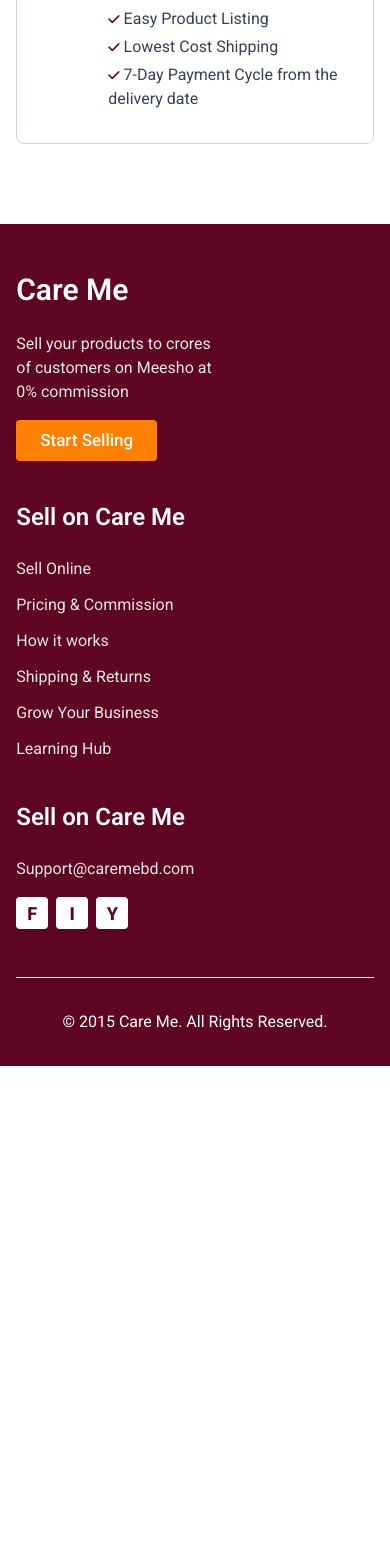
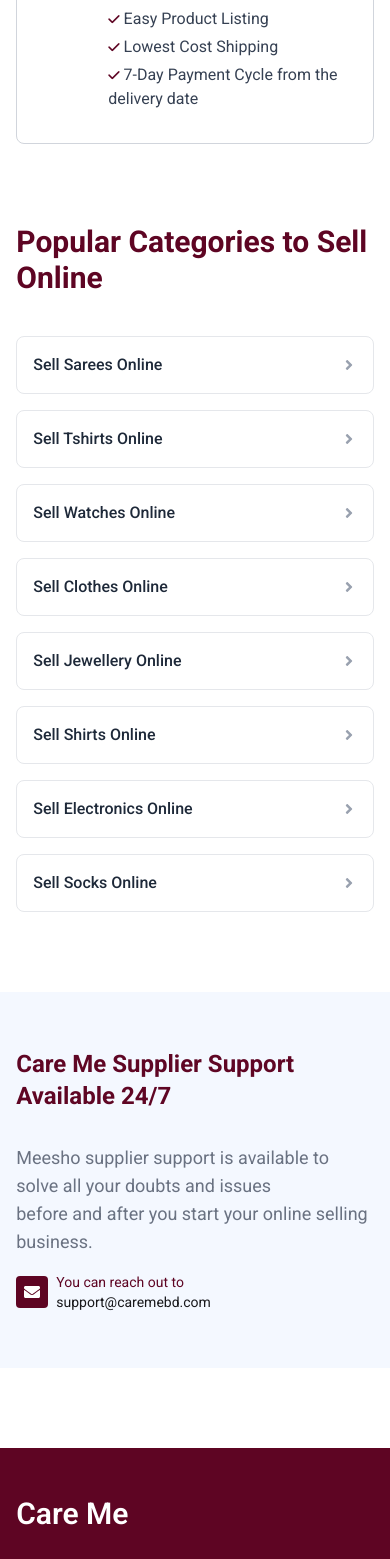
Before and after one commit to jahidhasan6676/fortune-tech-frontend-task, a React (Vite) app: page / in a window 390 px wide. Shown: the part 2488-4047 px from the top of the page. Before the commit the page ends 3554 px from the top, so only its background shows below. Built offline with nearby package versions, Linux system fonts and the light colour scheme.

Commit message:
Added popular categories and support section responsive design

```diff
--- /dev/null
+++ b/src/components/home/PopularCategoriesSection.jsx
@@ -0,0 +1,38 @@
+import React from 'react';
+import { FaAngleRight } from 'react-icons/fa';
+
+const PopularCategoriesSection = () => {
+  const categories = [
+    { name: 'Sell Sarees Online' },
+    { name: 'Sell Tshirts Online' },
+    { name: 'Sell Watches Online' },
+    { name: 'Sell Clothes Online' },
+    { name: 'Sell Jewellery Online' },
+    { name: 'Sell Shirts Online' },
+    { name: 'Sell Electronics Online' },
+    { name: 'Sell Socks Online' }
+  ];
+
+  return (
+    <div className="w-11/12 mx-auto pb-20">
+        <h1 className="text-3xl font-bold text-[#5e0523] mb-10">
+          Popular Categories to Sell Online
+        </h1>
+
+        <div className="grid grid-cols-1 sm:grid-cols-2 md:grid-cols-3 lg:grid-cols-4 gap-4">
+          {categories.map((category, index) => (
+            <div
+              key={index}
+              className="border border-gray-200 rounded-lg p-4">
+              <div className="flex items-center justify-between">
+                <span className="text-gray-800 font-medium">{category.name}</span>
+                <FaAngleRight className="text-gray-400" />
+              </div>
+            </div>
+          ))}
+        </div>
+    </div>
+  );
+};
+
+export default PopularCategoriesSection;
--- /dev/null
+++ b/src/components/home/SupportSection.jsx
@@ -0,0 +1,40 @@
+import React from 'react';
+import { FaHeadset, FaEnvelope } from 'react-icons/fa';
+
+const SupportSection = () => {
+    return (
+        <div className=" bg-[#f4f8ff] mb-20">
+            <div className="w-11/12 mx-auto py-14 md:flex gap-10">
+                <div className="flex-1 flex items-center mb-8 ">
+                    <h1 className="text-2xl md:text-3xl font-bold text-[#5f0624]">
+                        Care Me Supplier Support <br /> Available 24/7
+                    </h1>
+
+                </div>
+
+                <div className='flex-1'>
+                    <p className="text-lg text-gray-500 ">
+                        Meesho supplier support is available to solve all your doubts and issues <br /> before and after you start your online selling business.
+                    </p>
+
+
+                    <div className='flex items-center gap-2 mt-4'>
+                        <div>
+                            <p className='bg-[#5e0523] p-2 rounded-sm'><FaEnvelope className="text-white" /></p>
+                        </div>
+                        <div>
+                            <p className="text-[#5e0523] text-sm">You can reach out to</p>
+                            <p
+                                href="mailto:support@caremebd.com"
+                                className="text-sm">
+                                support@caremebd.com
+                            </p>
+                        </div>
+                    </div>
+                </div>
+            </div>
+        </div>
+    );
+};
+
+export default SupportSection;
--- a/src/pages/Home.jsx
+++ b/src/pages/Home.jsx
@@ -1,7 +1,9 @@
 import React from 'react';
 import Banner from '../components/home/Banner';
 import StatsCardSection from '../components/home/StatsCardSection';
-import SuppliersLoveSection from '../components/SuppliersLoveSection';
+import SuppliersLoveSection from '../components/home/SuppliersLoveSection';
+import PopularCategoriesSection from '../components/home/PopularCategoriesSection';
+import SupportSection from '../components/home/SupportSection';
 
 const Home = () => {
     return (
@@ -9,6 +11,8 @@
             <Banner/>
             <StatsCardSection/>
             <SuppliersLoveSection/>
+            <PopularCategoriesSection/>
+            <SupportSection/>
         </div>
     );
 };
```
Also changed, not shown: src/components/home/SuppliersLoveSection.jsx (renamed from src/components/SuppliersLoveSection.jsx).
